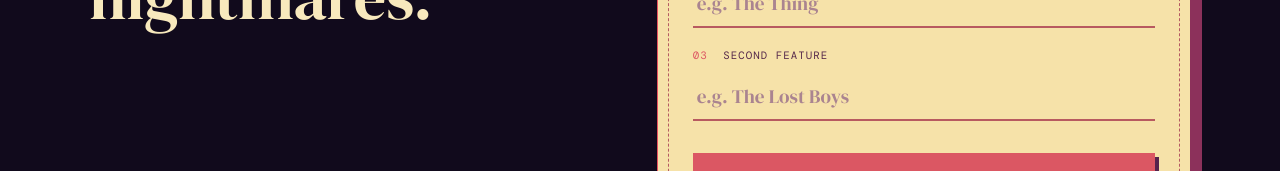
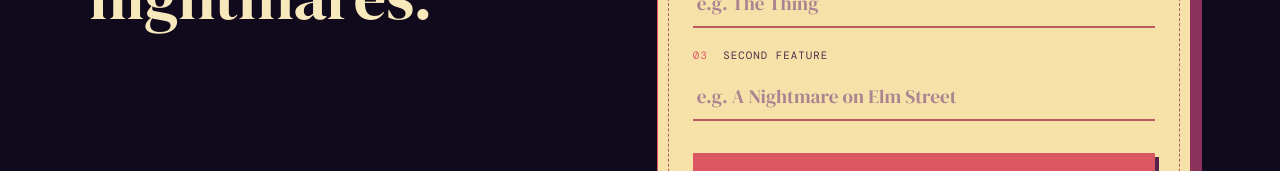
Before and after one commit to wfairclough/spooktoberfest.boo, a SvelteKit app in the folder apps/web/: page / in a window 1280 px wide. Shown: the part 1382-1553 px from the top of the page. Built offline with nearby package versions, Linux system fonts and the light colour scheme; no server answers.

Commit message:
copy: update second nomination example

```diff
--- a/apps/web/src/routes/+page.svelte
+++ b/apps/web/src/routes/+page.svelte
@@ -94,7 +94,7 @@
 					<label for="movie-two"><span>03</span> Second feature</label><input
 						id="movie-two"
 						name="movieTwo"
-						placeholder="e.g. The Lost Boys"
+						placeholder="e.g. A Nightmare on Elm Street"
 						value={form?.values?.movieTwo ?? ''}
 						aria-describedby={form?.errors?.movieTwo ? 'movie-two-error' : undefined}
 						aria-invalid={form?.errors?.movieTwo ? 'true' : undefined}
```
